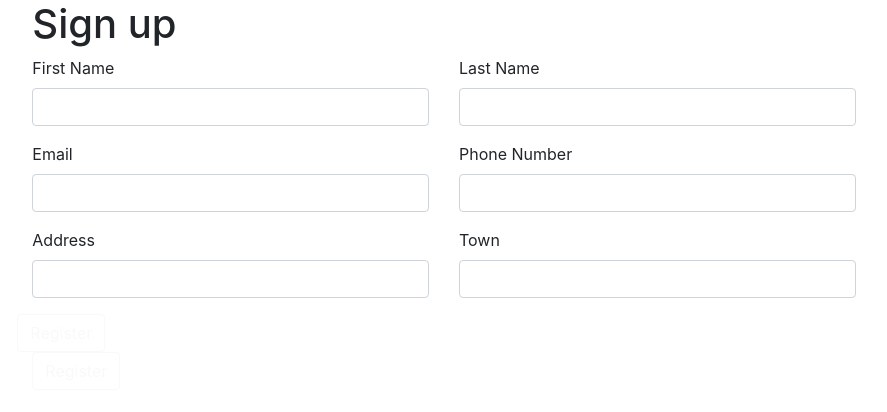
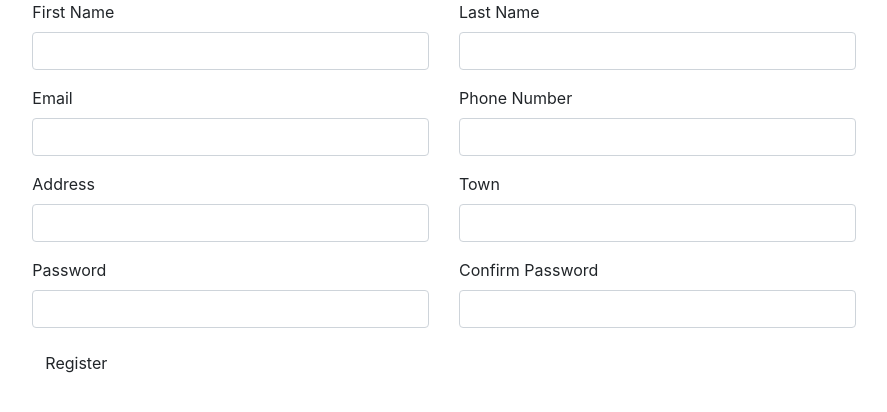
Before and after one commit to KariukiAbel/django-Ecommerce-, a Django app: page /accounts/signup/ in a window 1280 px wide. Shown: the top 412 px of the page, without its empty margins (196-1083 px from the left). Run offline with Django 3.2, Linux system fonts and the light colour scheme; some libraries are stand-ins or nearby versions.

Commit message:
Done some stuff like password verification with confirm password and also set up an email alert incase of a password change

```diff
--- a/EcommerceSystem/accounts/views.py
+++ b/EcommerceSystem/accounts/views.py
@@ -1,10 +1,49 @@
 from django.shortcuts import render
 from django.http import HttpResponse
+from django.core.mail import send_mail
+import random
+import array
 
 # Create your views here.
+def random_code():
+    MAX_LEN = 12
+    DIGITS = ['0', '1', '2', '3', '4', '5', '6', '7', '8', '9']
+    LOCASE_CHARACTERS = ['a', 'b', 'c', 'd', 'e', 'f', 'g', 'h', 'i', 'j', 'k', 'm', 'n', 'o', 'p', 'q', 'r', 's', 't', 'u', 'v', 'w', 'x', 'y', 'z']
+    UPCASE_CHARACTERS = ['A', 'B', 'C', 'D', 'E', 'F', 'G', 'H', 'I', 'J', 'K', 'M', 'N', 'O', 'p', 'Q', 'R', 'S', 'T', 'U', 'V', 'W', 'X', 'Y','Z']
+    SYMBOLS = ['@', '#', '$', '%', '=', ':', '?', '.', '/', '|', '~', '>', '*', '(', ')', '<', '[', ']']
+    COMBINED_LIST = DIGITS + UPCASE_CHARACTERS + LOCASE_CHARACTERS + SYMBOLS
+    # randomly select at least one character from each character set above
+    rand_digit = random.choice(DIGITS)
+    rand_upper = random.choice(UPCASE_CHARACTERS)
+    rand_lower = random.choice(LOCASE_CHARACTERS)
+    rand_symbol = random.choice(SYMBOLS)
+    temp_pass = rand_digit + rand_upper + rand_lower + rand_symbol
+    for x in range(MAX_LEN - 4):
+        temp_pass = temp_pass + random.choice(COMBINED_LIST)
+        temp_pass_list = array.array('u', temp_pass)
+        random.shuffle(temp_pass_list)
+    password = ""
+    for x in temp_pass_list:
+        password = password + x
+        return password
+
+
 def signup_view(request):
     if request.method == "POST":
-        return render(request,"products/products.html")
+        first_name = request.POST.get('first_name')
+        last_name = request.POST.get('last_name')
+        email = request.POST.get('email')
+        phone_number = request.POST.get('phone_number')
+        address = request.POST.get('address')
+        town = request.POST.get('town')
+        password = request.POST.get('password')
+        confirm_password = request.POST.get('confirm_password')
+        if password == confirm_password:
+            #Enter the details to the db
+            return render(request,"products/products.html")
+        else:
+            error_msg = "Passwords do not match!!"
+
     return render(request, 'accounts/signup.html')
 
 def login_view(request):
@@ -17,5 +56,18 @@ def login_view(request):
     return render(request, 'accounts/login.html')
 
 def reset_password(request):
-    users = Users.objects.all();
-    return render(request, 'accounts/resetpassword.html')
+    render(request, 'accounts/resetpassword.html')
+    if request.method == "POST":
+        user_mail = request.POST.get('usermail')
+        if user_mail == db_mail_entered:
+            relative_password = random_code()
+            #update password to relative_password in db
+            #send relative_password to the email of the user
+            send_mail(
+                'Change in password',
+                'Your new password is '+relative_password+" use it to log in then you can change to your prefered password",
+                'noreply@django-ecom.com',
+                [user_mail],
+                fail_silently=False,
+            )
+            pass
--- a/EcommerceSystem/templates/accounts/signup.html
+++ b/EcommerceSystem/templates/accounts/signup.html
@@ -19,9 +19,9 @@
         <h1>i am signed in</h1>
         {%endif%}
         <div class="row">
+            <div class="error"></div>
             <div class="col-sm-2"></div>
             <div class="col-md-8">
-                <h1> Sign up</h1>
                 <form role="form" action="{% url 'accounts:signup'%}" method="POST">{% csrf_token %}
                     <div class="row">
                         <div class="col-sm-6">
@@ -64,9 +64,22 @@
                                 <input type="text" class="form-control" name="town" id="town" required>
                             </div>
                         </div>
-                        <button class="btn btn-outline-light">Register</button>
                     </div>
-                    <button class="btn btn-outline-light">Register</button>
+                    <div class="row">
+                        <div class="col-sm-6">
+                            <div class="form-group">
+                                <label for="Password">Password</label>
+                                <input type="password" class="form-control" name="password" id="password" required>
+                            </div>
+                        </div>
+                        <div class="col-sm-6">
+                            <div class="form-group">
+                                <label for="confirm_assword">Confirm Password</label>
+                                <input type="password" class="form-control" name="confirm_password" id="confirm_password" required>
+                            </div>
+                        </div>
+                    </div>
+                    <button class="btn btn-outline-default">Register</button>
                 </form>
             </div>
             <div class="col-sm-2"></div>
```
Also changed, not shown: EcommerceSystem/static/script.js (added).
